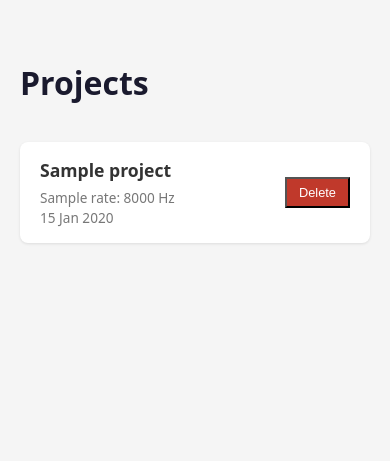
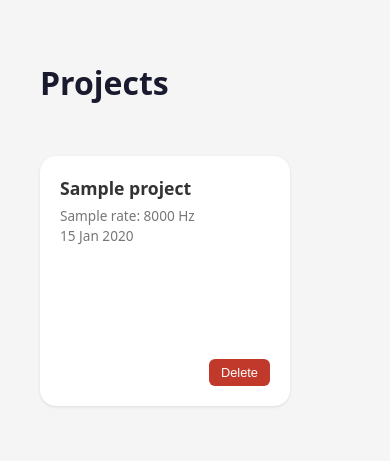
Before and after one commit to Appoox/Mozhi, a Django app: template export/templates/export/project_list.html in a window 390 px wide. Shown: the top 461 px of the page. Run offline with Django 5.2, Linux system fonts and the light colour scheme; the template is opened without the code that fills it: values that come from a table or form of the project are taken from there, others are empty; tables that the repository leaves empty hold one stand-in row (values such as "Sample post"); parts of the project's set-up code (start-up, migrations or seed data) failed here and were passed over.

Commit message:
[refactor] Reimplement project list with a responsive CSS Grid, square and rounded cards, hover effects, multi-line title truncation, and new button styles.

```diff
--- a/export/static/export/css/project_list.css
+++ b/export/static/export/css/project_list.css
@@ -1,10 +1,10 @@
 body {
     font-family: system-ui, -apple-system, sans-serif;
-    max-width: 800px;
-    margin: 40px auto;
-    padding: 0 20px;
+    margin: 0;
+    padding: 40px;
     background: #f5f5f5;
     color: #333;
+    box-sizing: border-box;
 }
 
 h1 {
@@ -14,22 +14,46 @@ h1 {
 .project-list {
     list-style: none;
     padding: 0;
+    display: grid;
+    /* This creates as many 250px columns as will fit on the screen */
+    grid-template-columns: repeat(auto-fill, 250px);
+    gap: 24px;
+    justify-content: center;
+    /* Keeps the grid centered on the page */
 }
 
+/* Make the cards square and rounded */
 .project-card {
     background: #fff;
-    border-radius: 8px;
-    padding: 16px 20px;
-    margin-bottom: 12px;
+    border-radius: 16px;
+    /* Rounded corners as requested */
+    padding: 20px;
+    width: 250px;
+    /* Fixed width */
+    height: 250px;
+    /* Fixed height to ensure it stays a square */
+    box-sizing: border-box;
     box-shadow: 0 1px 3px rgba(0, 0, 0, 0.1);
     display: flex;
+    flex-direction: column;
     justify-content: space-between;
-    align-items: center;
+    transition: transform 0.2s ease;
+}
+
+.project-card:hover {
+    transform: scale(1.02);
+    box-shadow: 0 4px 15px rgba(0, 0, 0, 0.1);
 }
 
 .project-card h2 {
     margin: 0 0 4px 0;
     font-size: 1.1rem;
+    overflow: hidden;
+    text-overflow: ellipsis;
+    display: -webkit-box;
+    -webkit-line-clamp: 2;
+    /* Limits title to 2 lines */
+    -webkit-box-orient: vertical;
 }
 
 .project-meta {
@@ -43,10 +67,47 @@ h1 {
     color: #999;
 }
 
+/* Allow the header to span the full width */
 .page-header {
     display: flex;
     justify-content: space-between;
     align-items: center;
+    margin-bottom: 30px;
+    max-width: 100%;
+}
+
+/* Ensure the delete button stays anchored at the bottom right */
+.project-card div:last-child {
+    align-self: flex-end;
+}
+
+/* Responsive adjustment: Switch to 1 column on small mobile screens */
+@media (max-width: 768px) {
+    .project-list {
+        grid-template-columns: repeat(2, 1fr);
+    }
+}
+
+@media (max-width: 480px) {
+    .project-list {
+        grid-template-columns: 1fr;
+    }
+}
+
+.btn {
+    display: inline-block;
+    padding: 10px 20px;
+    border: none;
+    border-radius: 6px;
+    cursor: pointer;
+    font-size: 0.95rem;
+    text-decoration: none;
+    background: #1a1a2e;
+    color: #fff;
+}
+
+.btn:hover {
+    opacity: 0.85;
 }
 
 .btn-danger {
```
Also changed, not shown: transcription/static/transcription/css/project_list.css (+52 -7 lines).
